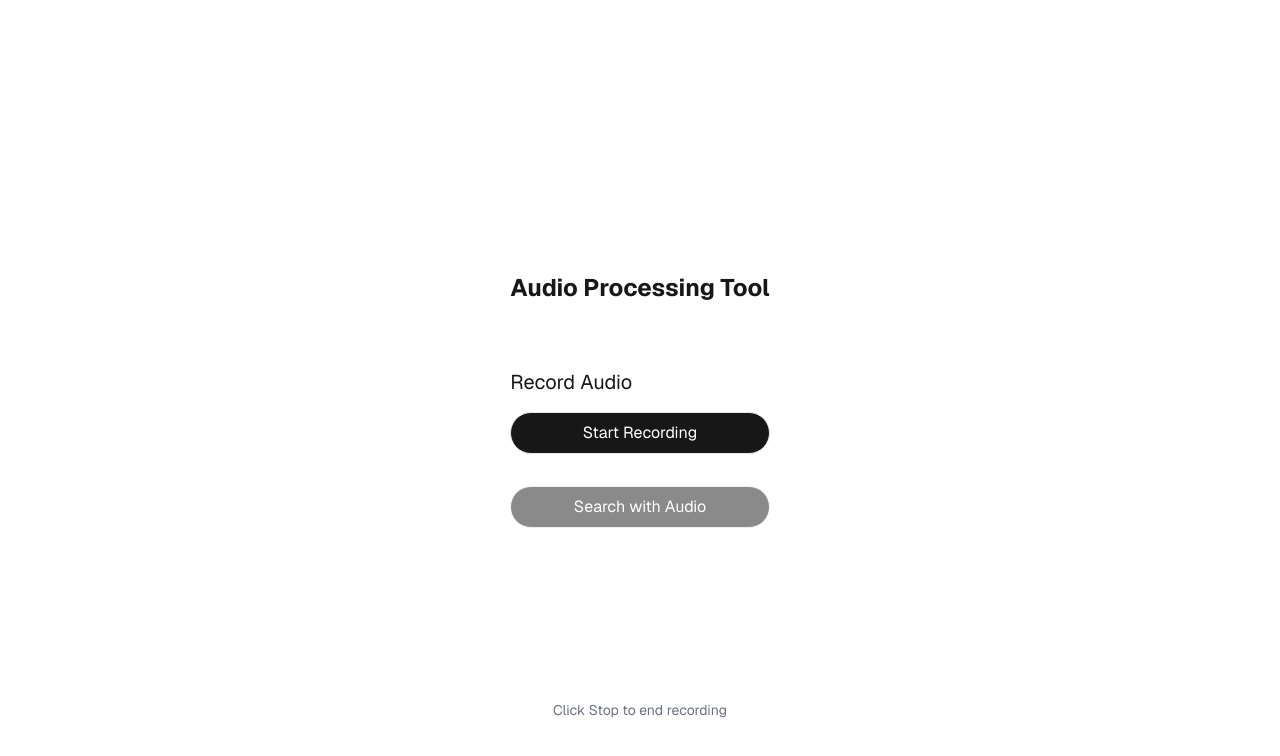
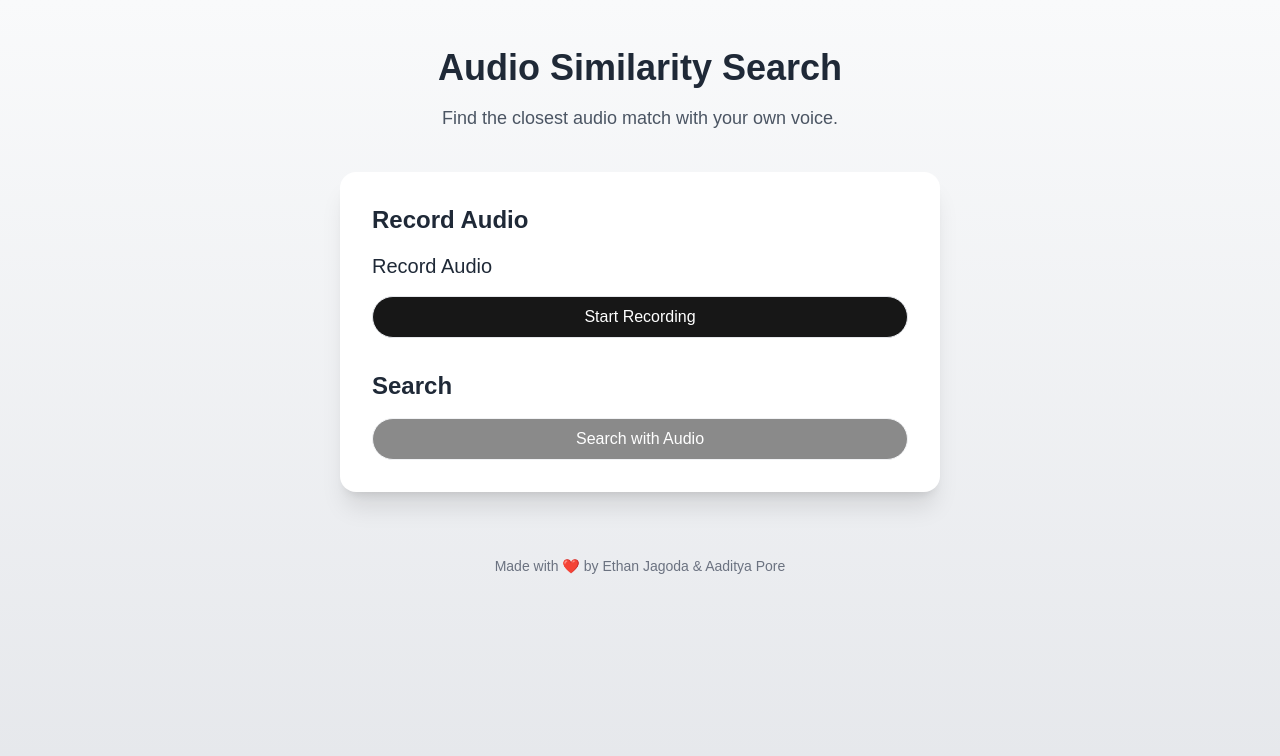
Before and after one commit to EthanJags/music-ai-nextjs, a Next.js app in the folder frontend/: page / in a window 1280 px wide. Shown: the top 756 px of the page. Built offline with nearby package versions, Linux system fonts and the light colour scheme.

Commit message:
made the frontend look better

```diff
--- a/frontend/app/page.tsx
+++ b/frontend/app/page.tsx
@@ -1,47 +1,56 @@
 "use client";
 
 import RecordingButton from "./components/recording_button";
-// import FileUploader from "./components/file_uploader";
 import SearchButton from "./components/SearchButton";
 import { useState } from "react";
-// import SearchModeSelector from "./components/SearchModeSelector";
 import Ranking from "./components/Ranking";
 
 export default function Home() {
   const [audioBlob, setAudioBlob] = useState<Blob | null>(null);
   const [searchMode, setSearchMode] = useState<("demo" | "own")[]>([]);
-  const [rankedSounds, setRankedSounds] = useState<{
-    filename: string;
-    similarity: number;
-  }[]>([]);
+  const [rankedSounds, setRankedSounds] = useState<
+    { filename: string; similarity: number }[]
+  >([]);
 
   return (
-    <div className="grid grid-rows-[20px_1fr_20px] items-center justify-items-center min-h-screen p-8 pb-20 gap-16 sm:p-20 font-[family-name:var(--font-geist-sans)]">
-      <main className="flex flex-col gap-8 row-start-2 items-center">
-        <h1 className="text-2xl font-bold mb-8">Audio Processing Tool</h1>
+    <div className="min-h-screen bg-gradient-to-b from-gray-50 to-gray-200 dark:from-gray-900 dark:to-gray-800 text-gray-800 dark:text-gray-100">
+      <div className="container max-w-[1400px] mx-auto px-4 py-12 sm:px-6 lg:px-8">
+        <header className="text-center mb-10">
+          <h1 className="text-4xl font-bold mb-4">Audio Similarity Search</h1>
+          <p className="text-lg text-gray-600 dark:text-gray-400">
+            Find the closest audio match with your own voice.
+          </p>
+        </header>
 
-        <div className="flex flex-col gap-8 w-full max-w-md">
-          {/* File Upload Section */}
-          {/* <FileUploader /> */}
+        <main className="flex flex-col lg:flex-row justify-center items-center gap-12">
+          <div className="bg-white dark:bg-gray-800 rounded-2xl shadow-xl p-8 space-y-8 transition-transform hover:scale-[1.01] w-full lg:w-[600px]">
+            <section>
+              <h2 className="text-2xl font-semibold mb-4">Record Audio</h2>
+              <RecordingButton audioBlob={audioBlob} setAudioBlob={setAudioBlob} />
+            </section>
 
-          {/* Audio Recording Section */}
-          <RecordingButton audioBlob={audioBlob} setAudioBlob={setAudioBlob} />
+            <section>
+              <h2 className="text-2xl font-semibold mb-4">Search</h2>
+              <SearchButton
+                audioBlob={audioBlob}
+                searchMode={searchMode}
+                setRankedSounds={setRankedSounds}
+              />
+            </section>
+          </div>
 
-          {/* Search Mode Selection */}
-          {/* <SearchModeSelector searchMode={searchMode} setSearchMode={setSearchMode} /> */}
+          {rankedSounds.length > 0 && (
+            <div className="bg-white dark:bg-gray-800 rounded-2xl shadow-xl p-8 transition-transform hover:scale-[1.01] w-full lg:w-[600px]">
+              <h2 className="text-2xl font-semibold mb-6">Similar Sounds</h2>
+              <Ranking ranked_sounds={rankedSounds} />
+            </div>
+          )}
+        </main>
 
-          {/* Search Section */}
-          <SearchButton audioBlob={audioBlob} searchMode={searchMode} setRankedSounds={setRankedSounds} />
-
-          {/* Results Section */}
-          <Ranking ranked_sounds={rankedSounds} />
-        </div>
-      </main>
-
-      <footer className="row-start-3 text-sm text-gray-500">
-        Click Stop to end recording
-      </footer>
-
+        <footer className="mt-16 text-center text-sm text-gray-500 dark:text-gray-400">
+          Made with ❤️ by <a href="https://ethanjagoda.com" className="hover:underline">Ethan Jagoda</a> & Aaditya Pore
+        </footer>
+      </div>
     </div>
   );
 }
```
